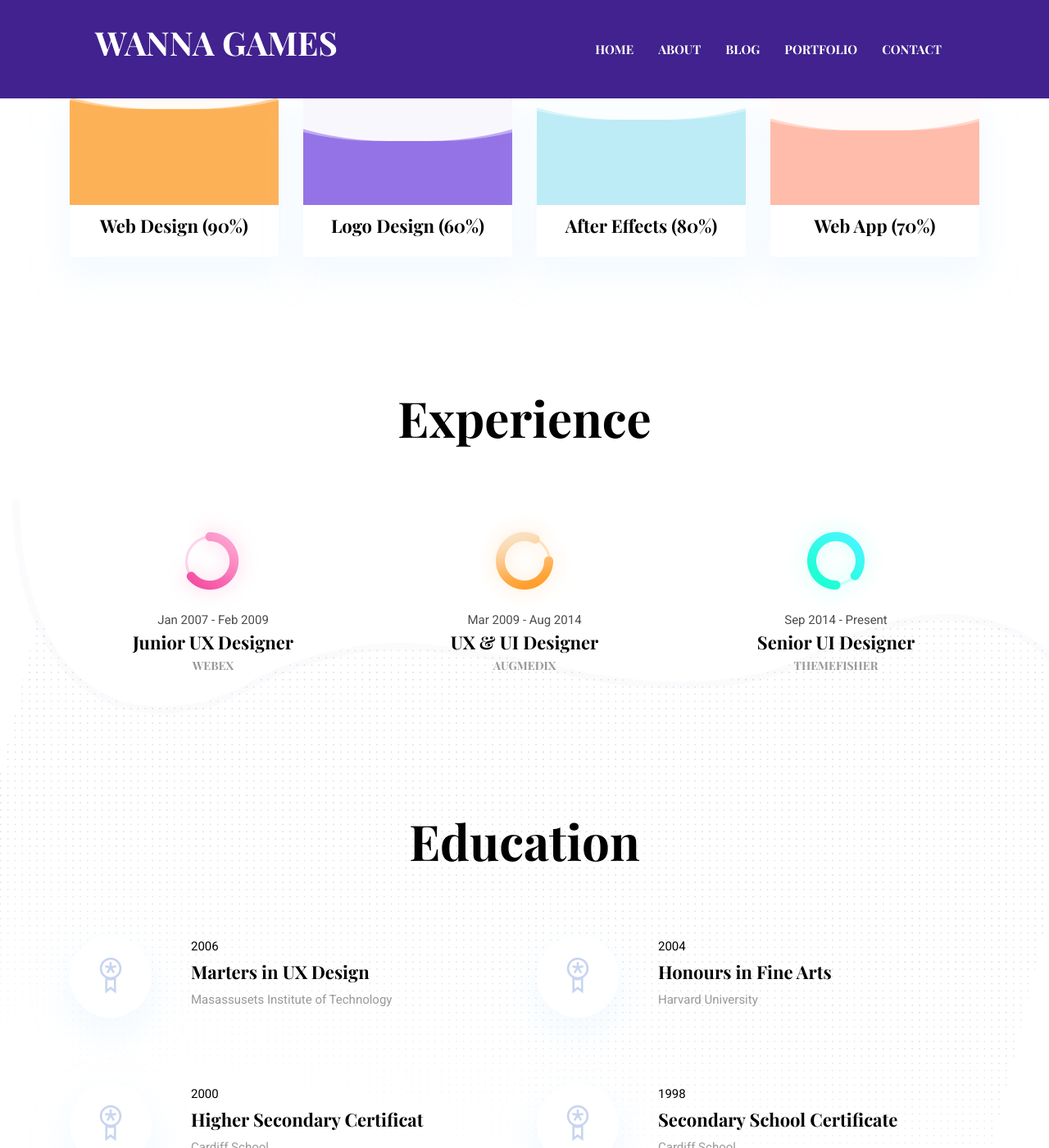
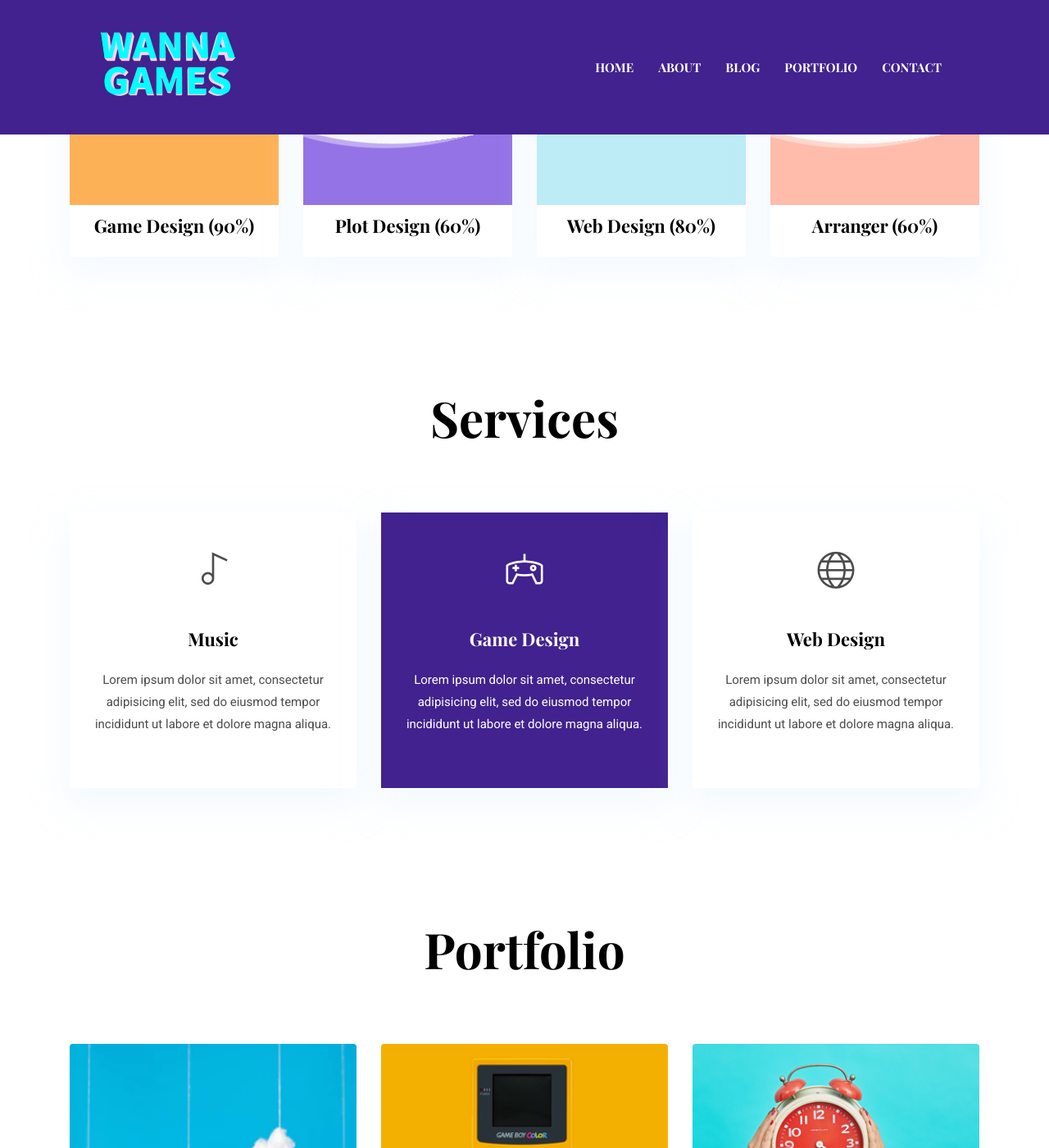
Before and after one commit to WannaGames/wannagames.github.io, a Jekyll site: the page built from index.html, in a window 1280 px wide and 1400 px high, scrolled down 1459 px. Shown: the whole window at 82% size. Built offline with Jekyll 4.4.1, drawn with Linux system fonts in a browser that asks for light colours; some of the changed text lies outside the part shown.

Commit message:
update wannagames info

```diff
--- a/_data/settings.yml
+++ b/_data/settings.yml
@@ -2,12 +2,12 @@
 #-------------------------------
 # General Site Settings
 
-title: WANNA GAMES
-logo:
+title: WANNA GAME STUDIO
+logo: "assets/images/clients-logo/wanna_games.png"
 author: themefisher
 description: Welcome my friend.
 email: wannagames@178lab.xyx
-phone:
+discord: UyxayFPgxM
 address:
 copyright: Copyright &copy; 2020 Designed by [Themefisher](https://themefisher.com) & Developed by [Getjekyllthemes](https://getjekyllthemes.com)
 
@@ -36,10 +36,10 @@
 # Hero Section
 
 hero:
-  hero-title: Hi! I’m <br> Happy <br> Game Maker
+  hero-title: We’re <br> Happy <br> Game Makers
 
 social:
-  - { icon: "ti-facebook", link: "#" }
+  - { icon: "ti-facebook", link: "https://baidu.com" }
   - { icon: "ti-instagram", link: "#" }
   - { icon: "ti-dribbble", link: "#" }
   - { icon: "ti-twitter", link: "#" }
@@ -84,64 +84,64 @@
     designation: "Cheerleader"
 
 #-------------------------------
-# Skills Section
+# Skills Section /Services Section
 
 skills-title: Skills
 skills:
-  - { name: Web Design, color: "#fdb157", value: "90%" }
-  - { name: Logo Design, color: "#9473e6", value: "60%" }
-  - { name: After Effects, color: "#bdecf6", value: "80%" }
-  - { name: Web App, color: "#ffbcaa", value: "70%" }
+  - { name: Game Design, color: "#fdb157", value: "90%" }
+  - { name: Plot Design, color: "#9473e6", value: "60%" }
+  - { name: Web Design, color: "#bdecf6", value: "80%" }
+  - { name: Arranger, color: "#ffbcaa", value: "60%" }
 
 #-------------------------------
 # Exprerience Section
 
-experience-title: Experience
-experience:
-  - {
-      name: Junior UX Designer,
-      icon: "icon-1.png",
-      date: "Jan 2007 - Feb 2009",
-      organization: "WEBEX",
-    }
-  - {
-      name: UX & UI Designer,
-      icon: "icon-2.png",
-      date: "Mar 2009 - Aug 2014",
-      organization: "AUGMEDIX",
-    }
-  - {
-      name: Senior UI Designer,
-      icon: "icon-3.png",
-      date: "Sep 2014 - Present",
-      organization: "THEMEFISHER",
-    }
+# experience-title: Experience
+# experience:
+#   - {
+#       name: Junior UX Designer,
+#       icon: "icon-1.png",
+#       date: "Jan 2007 - Feb 2009",
+#       organization: "WEBEX",
+#     }
+#   - {
+#       name: UX & UI Designer,
+#       icon: "icon-2.png",
+#       date: "Mar 2009 - Aug 2014",
+#       organization: "AUGMEDIX",
+#     }
+#   - {
+#       name: Senior UI Designer,
+#       icon: "icon-3.png",
+#       date: "Sep 2014 - Present",
+#       organization: "THEMEFISHER",
+#     }
 
 #-------------------------------
 # Education Section
 
-education-title: Education
-education:
-  - {
-      name: Marters in UX Design,
-      date: "2006",
-      organization: "Masassusets Institute of Technology",
-    }
-  - {
-      name: Honours in Fine Arts,
-      date: "2004",
-      organization: "Harvard University",
-    }
-  - {
-      name: Higher Secondary Certificat,
-      date: "2000",
-      organization: "Cardiff School",
-    }
-  - {
-      name: Secondary School Certificate,
-      date: "1998",
-      organization: "Cardiff School",
-    }
+# education-title: Education
+# education:
+#   - {
+#       name: Marters in UX Design,
+#       date: "2006",
+#       organization: "Masassusets Institute of Technology",
+#     }
+#   - {
+#       name: Honours in Fine Arts,
+#       date: "2004",
+#       organization: "Harvard University",
+#     }
+#   - {
+#       name: Higher Secondary Certificat,
+#       date: "2000",
+#       organization: "Cardiff School",
+#     }
+#   - {
+#       name: Secondary School Certificate,
+#       date: "1998",
+#       organization: "Cardiff School",
+#     }
 
 #-------------------------------
 # Services Section
@@ -149,20 +149,20 @@
 services-title: Services
 services:
   - {
-      name: UI Design,
-      icon: ti-palette,
+      name: Music,
+      icon: ti-music,
       description: "Lorem ipsum dolor sit amet, consectetur adipisicing elit, sed do eiusmod tempor incididunt ut labore et dolore magna aliqua.",
       active: ,# Add true to select section
     }
   - {
-      name: UX Design,
-      icon: ti-vector,
+      name: Game Design,
+      icon: ti-game,
       description: "Lorem ipsum dolor sit amet, consectetur adipisicing elit, sed do eiusmod tempor incididunt ut labore et dolore magna aliqua.",
       active: true, # Add true to select section
     }
   - {
-      name: Interaction Design,
-      icon: ti-panel,
+      name: Web Design,
+      icon: ti-world,
       description: "Lorem ipsum dolor sit amet, consectetur adipisicing elit, sed do eiusmod tempor incididunt ut labore et dolore magna aliqua.",
       active: ,# Add true to select section
     }
@@ -247,54 +247,54 @@
 # Testimonials Section
 
 testimonial-items:
-  - name: "Karin"
-    image: "assets/images/testimonial/client-1.png"
-    designation: "CEO, Funder"
-    content: "Lorem ipsum dolor sit amet, consectetur adipisicing elit, sed do eiusmod tempor incididunt ut labore et dolore magna aliqua. Ut enim ad minim veniam, <strong>quis nostrud exercitation ullamco laboris nisi ut aliquip ex ea commodo consequat.</strong> Duis aute irure dolor in reprehenderit in voluptate velit esse cillum dolore eu fugiat nulla pariatur."
+  # - name: "Karin"
+  #   image: "assets/images/testimonial/client-1.png"
+  #   designation: "CEO, Funder"
+  #   content: "Lorem ipsum dolor sit amet, consectetur adipisicing elit, sed do eiusmod tempor incididunt ut labore et dolore magna aliqua. Ut enim ad minim veniam, <strong>quis nostrud exercitation ullamco laboris nisi ut aliquip ex ea commodo consequat.</strong> Duis aute irure dolor in reprehenderit in voluptate velit esse cillum dolore eu fugiat nulla pariatur."
 
-  - name: "Karin"
-    image: "assets/images/testimonial/client-1.png"
-    designation: "CEO, Funder"
-    content: "Lorem ipsum dolor sit amet, consectetur adipisicing elit, sed do eiusmod tempor incididunt ut labore et dolore magna aliqua. Ut enim ad minim veniam, <strong>quis nostrud exercitation ullamco laboris nisi ut aliquip ex ea commodo consequat.</strong> Duis aute irure dolor in reprehenderit in voluptate velit esse cillum dolore eu fugiat nulla pariatur."
+  # - name: "Karin"
+  #   image: "assets/images/testimonial/client-1.png"
+  #   designation: "CEO, Funder"
+  #   content: "Lorem ipsum dolor sit amet, consectetur adipisicing elit, sed do eiusmod tempor incididunt ut labore et dolore magna aliqua. Ut enim ad minim veniam, <strong>quis nostrud exercitation ullamco laboris nisi ut aliquip ex ea commodo consequat.</strong> Duis aute irure dolor in reprehenderit in voluptate velit esse cillum dolore eu fugiat nulla pariatur."
 
-  - name: "Karin"
-    image: "assets/images/testimonial/client-1.png"
-    designation: "CEO, Funder"
-    content: "Lorem ipsum dolor sit amet, consectetur adipisicing elit, sed do eiusmod tempor incididunt ut labore et dolore magna aliqua. Ut enim ad minim veniam, <strong>quis nostrud exercitation ullamco laboris nisi ut aliquip ex ea commodo consequat.</strong> Duis aute irure dolor in reprehenderit in voluptate velit esse cillum dolore eu fugiat nulla pariatur."
+  # - name: "Karin"
+  #   image: "assets/images/testimonial/client-1.png"
+  #   designation: "CEO, Funder"
+  #   content: "Lorem ipsum dolor sit amet, consectetur adipisicing elit, sed do eiusmod tempor incididunt ut labore et dolore magna aliqua. Ut enim ad minim veniam, <strong>quis nostrud exercitation ullamco laboris nisi ut aliquip ex ea commodo consequat.</strong> Duis aute irure dolor in reprehenderit in voluptate velit esse cillum dolore eu fugiat nulla pariatur."
 
 #-------------------------------
 # Client Slider Section
 
 client-slider-items:
-  - logo: "assets/images/clients-logo/client-logo-1.png"
-    url: "#"
+  # - logo: "assets/images/clients-logo/client-logo-1.png"
+  #   url: "#"
 
-  - logo: "assets/images/clients-logo/client-logo-2.png"
-    url: "#"
+  # - logo: "assets/images/clients-logo/client-logo-2.png"
+  #   url: "#"
 
-  - logo: "assets/images/clients-logo/client-logo-3.png"
-    url: "#"
+  # - logo: "assets/images/clients-logo/client-logo-3.png"
+  #   url: "#"
 
-  - logo: "assets/images/clients-logo/client-logo-4.png"
-    url: "#"
+  # - logo: "assets/images/clients-logo/client-logo-4.png"
+  #   url: "#"
 
-  - logo: "assets/images/clients-logo/client-logo-5.png"
-    url: "#"
+  # - logo: "assets/images/clients-logo/client-logo-5.png"
+  #   url: "#"
 
-  - logo: "assets/images/clients-logo/client-logo-1.png"
-    url: "#"
+  # - logo: "assets/images/clients-logo/client-logo-1.png"
+  #   url: "#"
 
-  - logo: "assets/images/clients-logo/client-logo-2.png"
-    url: "#"
+  # - logo: "assets/images/clients-logo/client-logo-2.png"
+  #   url: "#"
 
-  - logo: "assets/images/clients-logo/client-logo-3.png"
-    url: "#"
+  # - logo: "assets/images/clients-logo/client-logo-3.png"
+  #   url: "#"
 
-  - logo: "assets/images/clients-logo/client-logo-4.png"
-    url: "#"
+  # - logo: "assets/images/clients-logo/client-logo-4.png"
+  #   url: "#"
 
-  - logo: "assets/images/clients-logo/client-logo-5.png"
-    url: "#"
+  # - logo: "assets/images/clients-logo/client-logo-5.png"
+  #   url: "#"
 
 #-------------------------------
 # Contact Section
--- a/_includes/contact-section.html
+++ b/_includes/contact-section.html
@@ -6,22 +6,51 @@
         <h2 class="section-title">{{ site.data.settings.contact-title }}</h2>
       </div>
       <div class="col-lg-8 mx-auto">
+        <!-- <iframe height="1200" width="800" src="https://wj.qq.com/s2/11742258/1cfc/" frameborder="0" ></iframe> -->
+        <!-- <iframe src="https://docs.google.com/forms/d/e/1FAIpQLSdKP1hl5qCiP1Ac2iH19gqvGRj8y1uHh4Gcnt7FfJ1WC7uTRw/viewform?embedded=true" width="800" height="1000" frameborder="0" marginheight="0" marginwidth="0">正在加载…</iframe>         -->
         <div class="bg-white rounded text-center p-5 shadow-down">
           <h4 class="mb-80">Contact Form</h4>
-          <form action="https://formspree.io/{{ site.data.settings.contact-email }}" method="POST" class="row">
+          <!-- <form action="https://formspree.io/{{ site.data.settings.contact-email }}" method="POST" class="row"> -->
+          <form action="https://formspree.io/f/mjvdwoyq" method="POST" class="row">
+
             <div class="col-md-6">
               <input type="text" id="name" name="name" placeholder="Full Name" class="form-control px-0 mb-4">
             </div>
             <div class="col-md-6">
-              <input type="email" id="email" name="_replyto" placeholder="Email Address" class="form-control px-0 mb-4">
+              <input type="email" id="email" name="email" placeholder="Email Address" class="form-control px-0 mb-4">
             </div>
             <div class="col-12">
               <textarea name="message" id="message" class="form-control px-0 mb-4"
                 placeholder="Type Message Here"></textarea>
             </div>
             <div class="col-lg-6 col-10 mx-auto">
-              <button type="submit" class="btn btn-primary w-100">send</button>
+              <button type="submit" class="btn btn-primary w-100">Send</button>
             </div>
+          </form>
+          <!-- <form action="https://formspree.io/f/mjvdwoyq" method="POST">
+            <div class="col-md-6">
+              <input type="text" id="name" name="name" placeholder="Full Name" class="form-control px-0 mb-4">
+            </div>
+            <div class="col-md-6">
+              <input type="email" id="email" name="email" placeholder="Email Address" class="form-control px-0 mb-4">
+            </div>
+            <div class="col-12">
+              <textarea name="message" id="message" class="form-control px-0 mb-4"
+                placeholder="Type Message Here"></textarea>
+            </div> -->
+            <!-- <label>
+              Your email:
+              <input type="email" name="email">
+            </label> -->
+            <!-- <label>
+              Your message:
+              <textarea name="message"></textarea>
+            </label> -->
+            <!-- your other form fields go here -->
+            <!-- <div class="col-lg-6 col-10 mx-auto">
+              <button type="submit" class="btn btn-primary w-100">Send</button>
+            </div> -->
+            <!-- <button type="submit">Send</button> -->
           </form>
         </div>
       </div>
--- a/_includes/footer.html
+++ b/_includes/footer.html
@@ -2,19 +2,19 @@
 <footer class="bg-dark footer-section">
   <div class="section">
     <div class="container">
-      <div class="row">
-        <div class="col-md-4">
+      <div class="row text-center">
+        <div class="col-md-6">
           <h5 class="text-light">Email</h5>
           <p class="text-white paragraph-lg font-secondary">{{ site.data.settings.email }}</p>
         </div>
-        <div class="col-md-4">
-          <h5 class="text-light">Phone</h5>
-          <p class="text-white paragraph-lg font-secondary">{{ site.data.settings.phone }}</p>
+        <div class="col-md-6">
+          <h5 class="text-light">Discord</h5>
+          <p class="text-white paragraph-lg font-secondary">{{ site.data.settings.discord }}</p>
         </div>
-        <div class="col-md-4">
-          <h5 class="text-light">Address</h5>
-          <p class="text-white paragraph-lg font-secondary">{{ site.data.settings.address }}</p>
-        </div>
+        <!-- <div class="col-md-4">
+          <h5 class="text-light">Discord</h5>
+          <p class="text-white paragraph-lg font-secondary">{{ site.data.settings.discord }}</p>
+        </div> -->
       </div>
     </div>
   </div>
--- a/_includes/hero-section.html
+++ b/_includes/hero-section.html
@@ -14,7 +14,7 @@
     <img src="{{ site.baseurl }}/assets/images/illustrations/dots-cyan.png" alt="bg-shape">
   </div>
   <div class="layer" id="l3">
-    <img src="{{ site.baseurl }}/assets/images/illustrations/leaf-orange.png" alt="bg-shape">
+    <img src="{{ site.baseurl }}/assets/images/illustrations/block2.png" alt="bg-shape">
   </div>
   <div class="layer" id="l4">
     <img src="{{ site.baseurl }}/assets/images/illustrations/dots-orange.png" alt="bg-shape">
@@ -29,7 +29,7 @@
     <img src="{{ site.baseurl }}/assets/images/illustrations/dots-group-orange.png" alt="bg-shape">
   </div>
   <div class="layer" id="l8">
-    <img src="{{ site.baseurl }}/assets/images/illustrations/leaf-pink-round.png" alt="bg-shape">
+    <img src="{{ site.baseurl }}/assets/images/illustrations/block1.png" alt="bg-shape">
   </div>
   <div class="layer" id="l9">
     <img src="{{ site.baseurl }}/assets/images/illustrations/leaf-cyan-2.png" alt="bg-shape">
--- a/_layouts/about.html
+++ b/_layouts/about.html
@@ -47,7 +47,9 @@
   <div class="container">
     <div class="row">
       <div class="col-12 text-center">
+        {% if site.data.settings.client-slider-items %}
         <h2 class="section-title">My Clients</h2>
+        {% endif %}
       </div>
     </div>
     {% include client-slider.html %}
--- a/_layouts/post.html
+++ b/_layouts/post.html
@@ -18,6 +18,7 @@
   <img src="{{ site.baseurl }}/assets/images/illustrations/leaf-yellow.png" alt="illustrations" class="bg-shape-5">
   <img src="{{ site.baseurl }}/assets/images/illustrations/dots-group-cyan.png" alt="illustrations" class="bg-shape-6">
   <img src="{{ site.baseurl }}/assets/images/illustrations/leaf-cyan-lg.png" alt="illustrations" class="bg-shape-7">
+
 </section>
 <!-- /page title -->
 
```
Also changed, not shown: assets/images/blog/post-2.jpg, assets/images/clients-logo/wanna_games.png (added), assets/images/illustrations/block1.png (added), assets/images/illustrations/block2.png (added).
